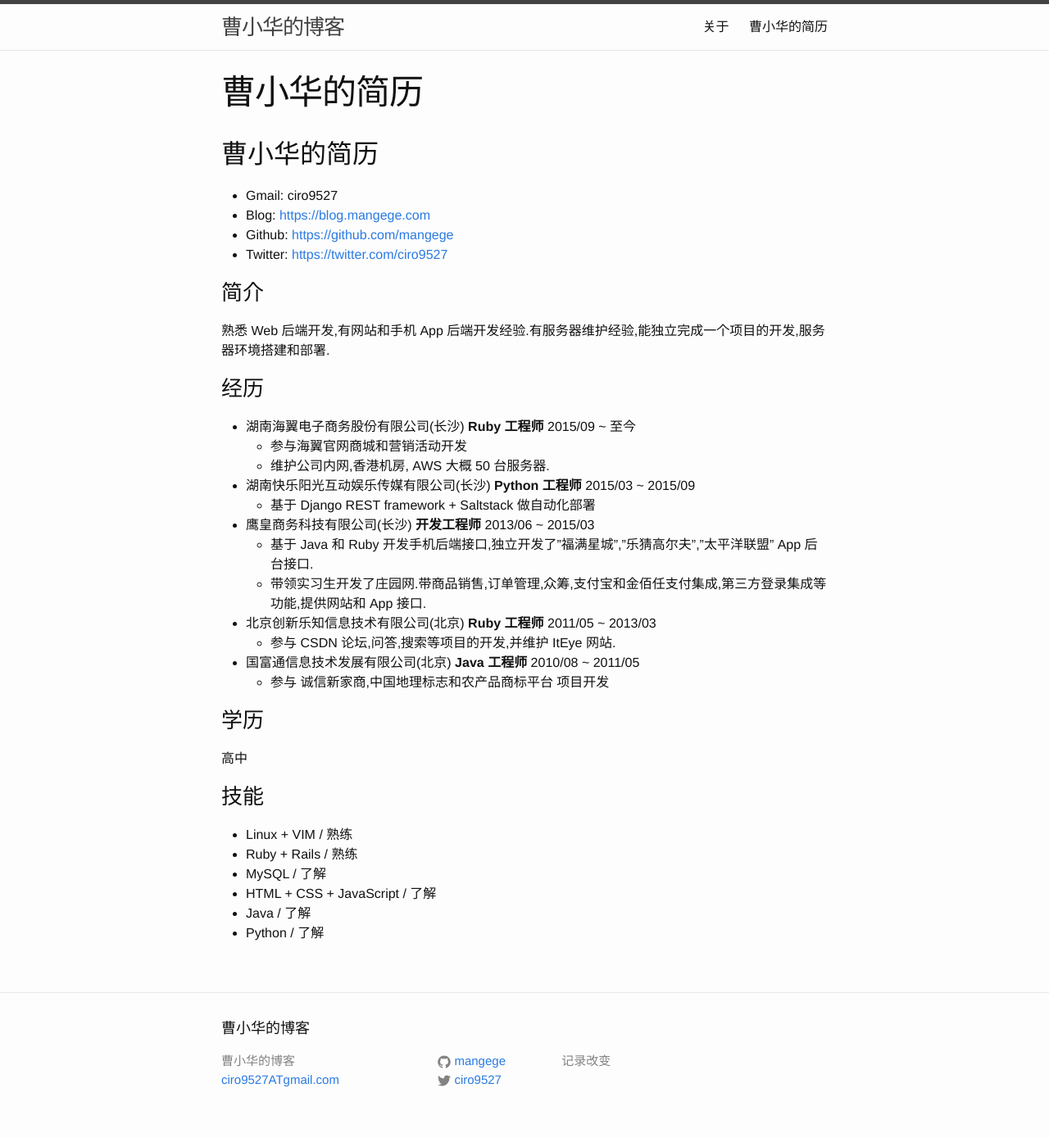
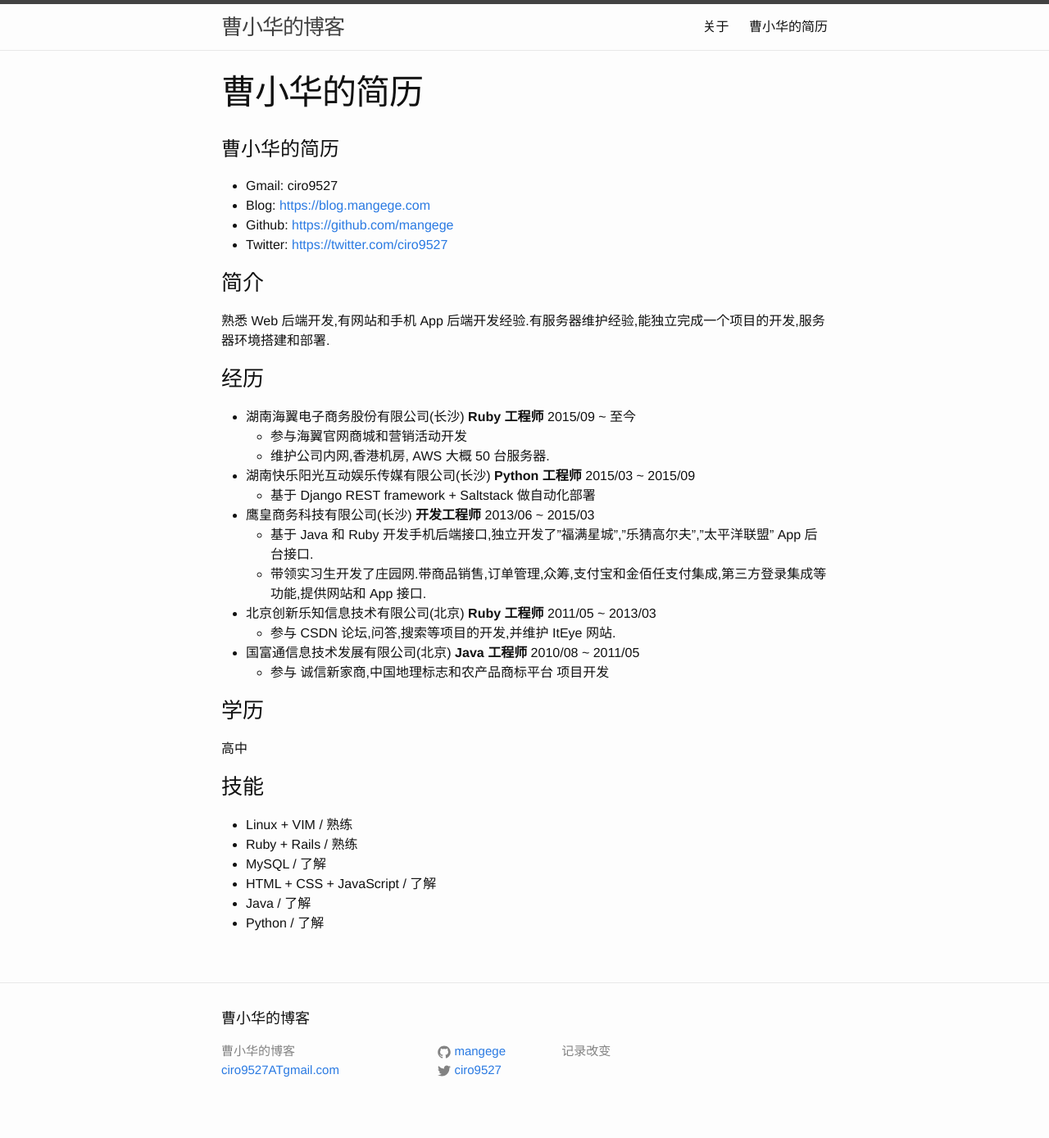
Before and after one commit to mangege/mangege.github.io, a Jekyll site: the page built from resume.md, in a window 1280 px wide. Shown: the whole page at 82% size. Built offline with Jekyll 4.4.1, drawn with Linux system fonts in a browser that asks for light colours; our own code applies the rules of GitHub Pages for plain Markdown files.

Commit message:
update title

```diff
--- a/resume.md
+++ b/resume.md
@@ -4,7 +4,8 @@ title:
 permalink: /resume/
 ---
 
-## 曹小华的简历
+曹小华的简历
+===
 
 - Gmail: ciro9527
 - Blog: [https://blog.mangege.com](https://blog.mangege.com)
```
